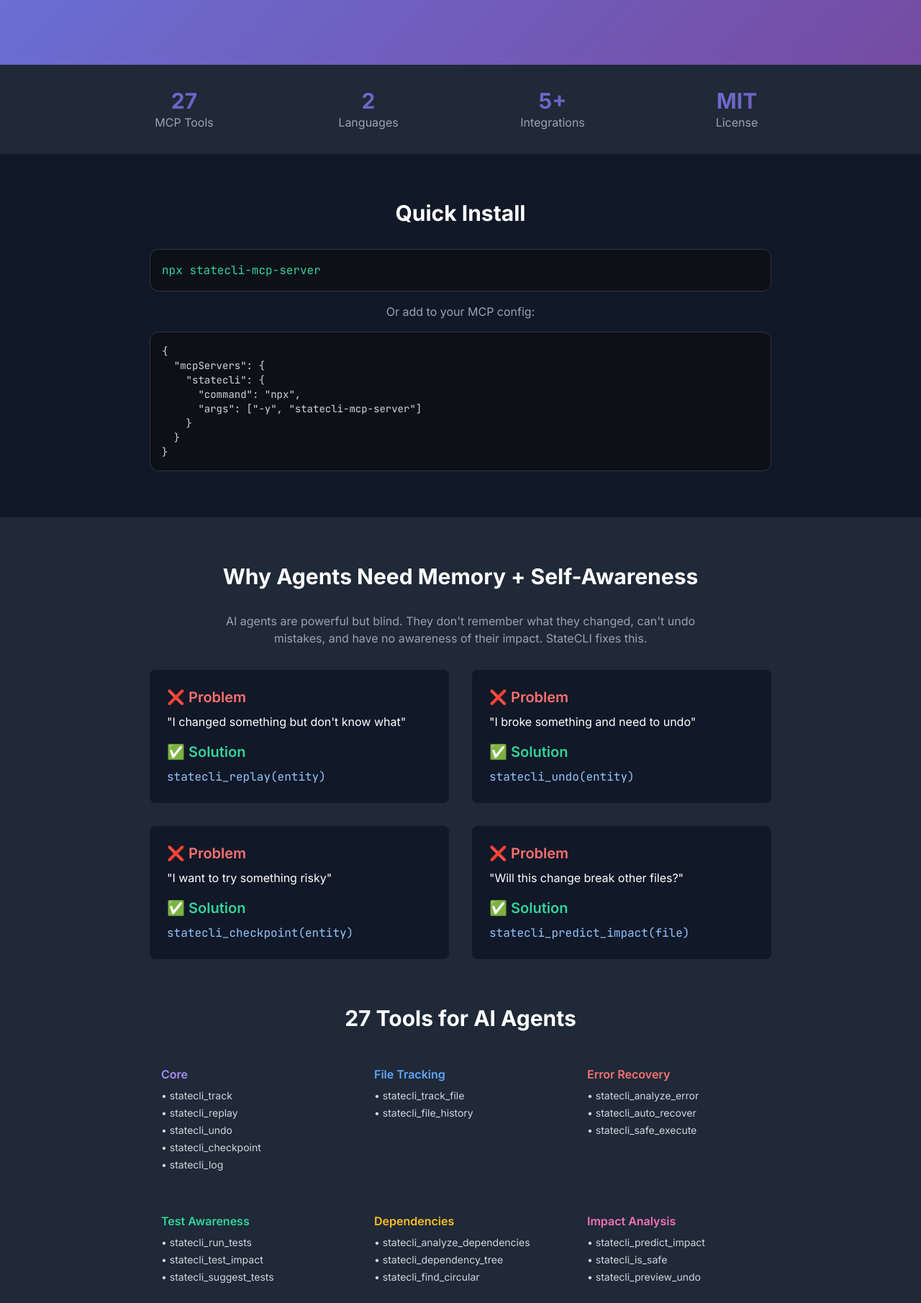
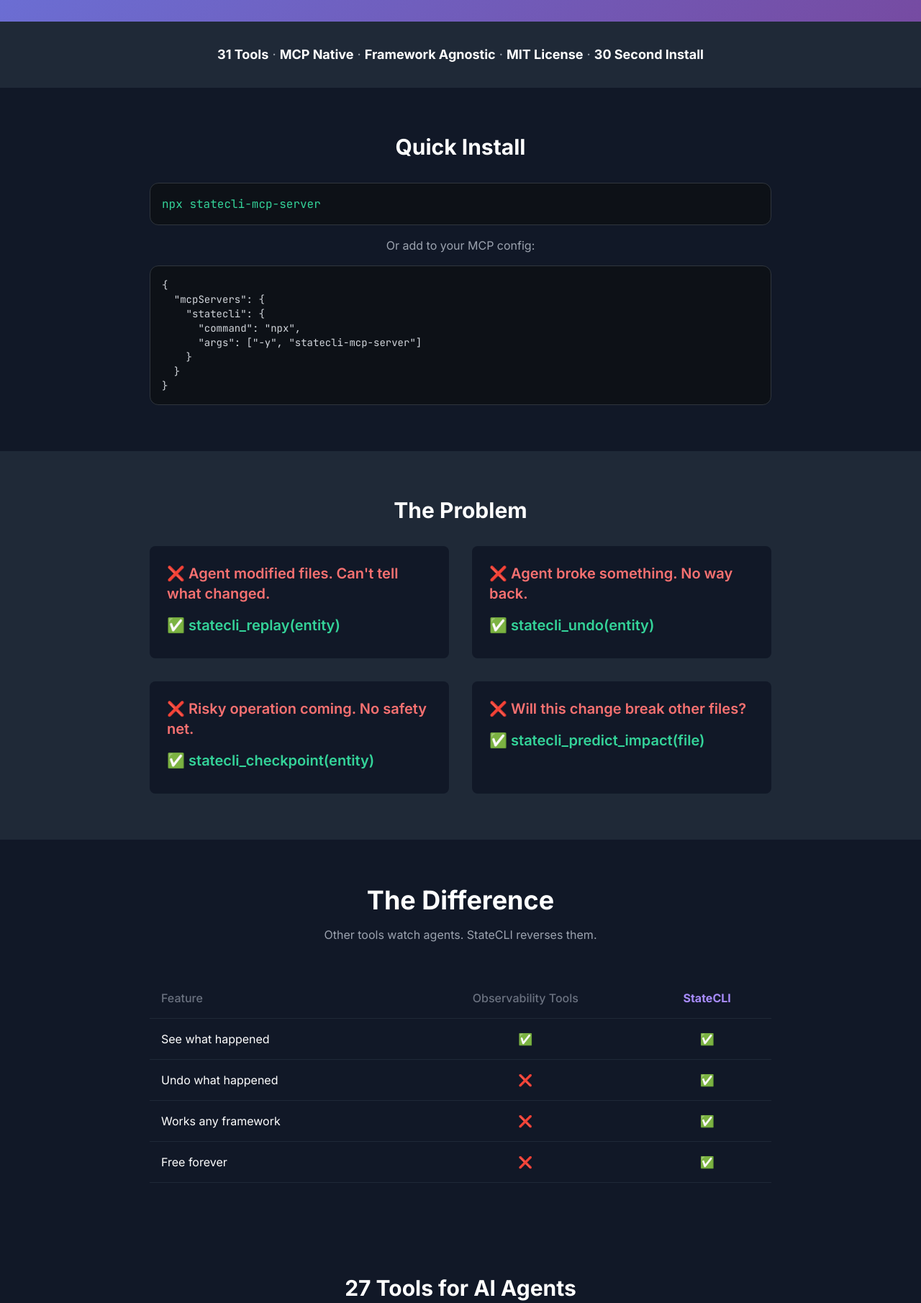
Before and after one commit to statecli/mcp-server, a website: page docs/index.html in a window 1280 px wide. Shown: the part 620-2431 px from the top of the page at 72% size. Drawn offline with nearby package versions, Linux system fonts and the light colour scheme.

Commit message:
Branding: Full landing page overhaul to 'The Reversibility Primitive'

```diff
--- a/docs/index.html
+++ b/docs/index.html
@@ -94,13 +94,13 @@
     <div class="gradient-bg pt-32 pb-24">
         <div class="max-w-5xl mx-auto px-4 text-center">
             <div class="inline-block bg-white/10 backdrop-blur px-4 py-1 rounded-full text-sm mb-6">
-                🚀 v0.3.0 - Now with 27 tools for AI agents
+                🚀 v0.5.0 - Now with 31 tools for AI agents
             </div>
             <h1 class="text-4xl sm:text-5xl md:text-6xl font-extrabold mb-6 leading-tight px-4">
-                Memory + Self-Awareness Layer<br class="hidden sm:block">for AI Agents
+                The Reversibility Primitive<br class="hidden sm:block">for AI Agents
             </h1>
             <p class="text-lg sm:text-xl md:text-2xl mb-10 opacity-90 max-w-3xl mx-auto px-4">
-                Give AI agents the ability to remember, replay, and undo their actions. The infrastructure layer that makes agents self-aware.
+                The only MCP-native tool that lets any agent undo its actions — across any framework, free, forever.
             </p>
             <div class="flex flex-col sm:flex-row justify-center gap-4 mb-12 px-4">
                 <a href="https://www.npmjs.com/package/statecli-mcp-server" class="bg-white text-purple-700 px-6 sm:px-8 py-3 sm:py-4 rounded-xl font-semibold hover:bg-gray-100 hover-lift flex items-center justify-center gap-2">
@@ -121,22 +121,13 @@
 
     <!-- Stats Bar -->
     <div class="bg-gray-800 border-y border-gray-700 py-8">
-        <div class="max-w-5xl mx-auto px-4 grid grid-cols-2 md:grid-cols-4 gap-4 sm:gap-8 text-center">
-            <div>
-                <div class="text-2xl sm:text-3xl font-bold gradient-text">27</div>
-                <div class="text-gray-400 text-sm sm:text-base">MCP Tools</div>
-            </div>
-            <div>
-                <div class="text-2xl sm:text-3xl font-bold gradient-text">2</div>
-                <div class="text-gray-400 text-sm sm:text-base">Languages</div>
-            </div>
-            <div>
-                <div class="text-2xl sm:text-3xl font-bold gradient-text">5+</div>
-                <div class="text-gray-400 text-sm sm:text-base">Integrations</div>
-            </div>
-            <div>
-                <div class="text-2xl sm:text-3xl font-bold gradient-text">MIT</div>
-                <div class="text-gray-400 text-sm sm:text-base">License</div>
+        <div class="max-w-5xl mx-auto px-4 text-center">
+            <div class="text-gray-400 text-sm sm:text-lg">
+                <span class="font-bold text-white">31 Tools</span> ·
+                <span class="font-bold text-white">MCP Native</span> ·
+                <span class="font-bold text-white">Framework Agnostic</span> ·
+                <span class="font-bold text-white">MIT License</span> ·
+                <span class="font-bold text-white">30 Second Install</span>
             </div>
         </div>
     </div>
@@ -163,36 +154,68 @@
     <!-- Why -->
     <section id="why" class="bg-gray-800 py-16">
         <div class="max-w-4xl mx-auto px-4">
-            <h2 class="text-2xl sm:text-3xl font-bold mb-8 text-center">Why Agents Need Memory + Self-Awareness</h2>
-            <p class="text-center text-gray-400 mb-8 max-w-2xl mx-auto">AI agents are powerful but blind. They don't remember what they changed, can't undo mistakes, and have no awareness of their impact. StateCLI fixes this.</p>
+            <h2 class="text-2xl sm:text-3xl font-bold mb-8 text-center">The Problem</h2>
             <div class="grid sm:grid-cols-2 gap-6 sm:gap-8">
                 <div class="bg-gray-900 p-6 rounded-lg">
-                    <h3 class="text-xl font-semibold mb-2 text-red-400">❌ Problem</h3>
-                    <p>"I changed something but don't know what"</p>
-                    <h3 class="text-xl font-semibold mb-2 mt-4 text-green-400">✅ Solution</h3>
-                    <code class="text-blue-300">statecli_replay(entity)</code>
+                    <h3 class="text-xl font-semibold mb-2 text-red-400">❌ Agent modified files. Can't tell what changed.</h3>
+                    <h3 class="text-xl font-semibold mb-2 mt-4 text-green-400">✅ statecli_replay(entity)</h3>
                 </div>
                 <div class="bg-gray-900 p-6 rounded-lg">
-                    <h3 class="text-xl font-semibold mb-2 text-red-400">❌ Problem</h3>
-                    <p>"I broke something and need to undo"</p>
-                    <h3 class="text-xl font-semibold mb-2 mt-4 text-green-400">✅ Solution</h3>
-                    <code class="text-blue-300">statecli_undo(entity)</code>
+                    <h3 class="text-xl font-semibold mb-2 text-red-400">❌ Agent broke something. No way back.</h3>
+                    <h3 class="text-xl font-semibold mb-2 mt-4 text-green-400">✅ statecli_undo(entity)</h3>
                 </div>
                 <div class="bg-gray-900 p-6 rounded-lg">
-                    <h3 class="text-xl font-semibold mb-2 text-red-400">❌ Problem</h3>
-                    <p>"I want to try something risky"</p>
-                    <h3 class="text-xl font-semibold mb-2 mt-4 text-green-400">✅ Solution</h3>
-                    <code class="text-blue-300">statecli_checkpoint(entity)</code>
+                    <h3 class="text-xl font-semibold mb-2 text-red-400">❌ Risky operation coming. No safety net.</h3>
+                    <h3 class="text-xl font-semibold mb-2 mt-4 text-green-400">✅ statecli_checkpoint(entity)</h3>
                 </div>
                 <div class="bg-gray-900 p-6 rounded-lg">
-                    <h3 class="text-xl font-semibold mb-2 text-red-400">❌ Problem</h3>
-                    <p>"Will this change break other files?"</p>
-                    <h3 class="text-xl font-semibold mb-2 mt-4 text-green-400">✅ Solution</h3>
-                    <code class="text-blue-300">statecli_predict_impact(file)</code>
+                    <h3 class="text-xl font-semibold mb-2 text-red-400">❌ Will this change break other files?</h3>
+                    <h3 class="text-xl font-semibold mb-2 mt-4 text-green-400">✅ statecli_predict_impact(file)</h3>
                 </div>
             </div>
         </div>
-    </div>
+    </section>
+
+    <!-- The Difference -->
+    <section class="max-w-4xl mx-auto px-4 py-16">
+        <div class="text-center mb-12">
+            <h2 class="text-3xl sm:text-4xl font-bold mb-4 text-center">The Difference</h2>
+            <p class="text-gray-400 text-center">Other tools watch agents. StateCLI reverses them.</p>
+        </div>
+        <div class="overflow-x-auto">
+            <table class="w-full text-left border-collapse">
+                <thead>
+                    <tr class="border-b border-gray-800">
+                        <th class="py-4 px-4 text-gray-500 font-medium">Feature</th>
+                        <th class="py-4 px-4 text-gray-500 font-medium text-center">Observability Tools</th>
+                        <th class="py-4 px-4 text-purple-400 font-bold text-center">StateCLI</th>
+                    </tr>
+                </thead>
+                <tbody>
+                    <tr class="border-b border-gray-800">
+                        <td class="py-4 px-4">See what happened</td>
+                        <td class="py-4 px-4 text-center">✅</td>
+                        <td class="py-4 px-4 text-center font-bold">✅</td>
+                    </tr>
+                    <tr class="border-b border-gray-800">
+                        <td class="py-4 px-4">Undo what happened</td>
+                        <td class="py-4 px-4 text-center">❌</td>
+                        <td class="py-4 px-4 text-center font-bold">✅</td>
+                    </tr>
+                    <tr class="border-b border-gray-800">
+                        <td class="py-4 px-4">Works any framework</td>
+                        <td class="py-4 px-4 text-center">❌</td>
+                        <td class="py-4 px-4 text-center font-bold">✅</td>
+                    </tr>
+                    <tr class="border-b border-gray-800">
+                        <td class="py-4 px-4">Free forever</td>
+                        <td class="py-4 px-4 text-center">❌</td>
+                        <td class="py-4 px-4 text-center font-bold">✅</td>
+                    </tr>
+                </tbody>
+            </table>
+        </div>
+    </section>
 
     <!-- Tools -->
     <section id="tools" class="max-w-4xl mx-auto px-4 py-16">
@@ -382,7 +405,7 @@
                 </div>
             </div>
             <div class="border-t border-gray-800 pt-8 text-center text-gray-500 text-sm">
-                <p>MIT License © 2024 StateCLI • Built for the AI agent ecosystem</p>
+                <p>MIT License © 2024 StateCLI • Built for the industry. Not for the exit.</p>
             </div>
         </div>
     </footer>
```
Also changed, not shown: update-landing-page.js (added, +100 -0 lines).
